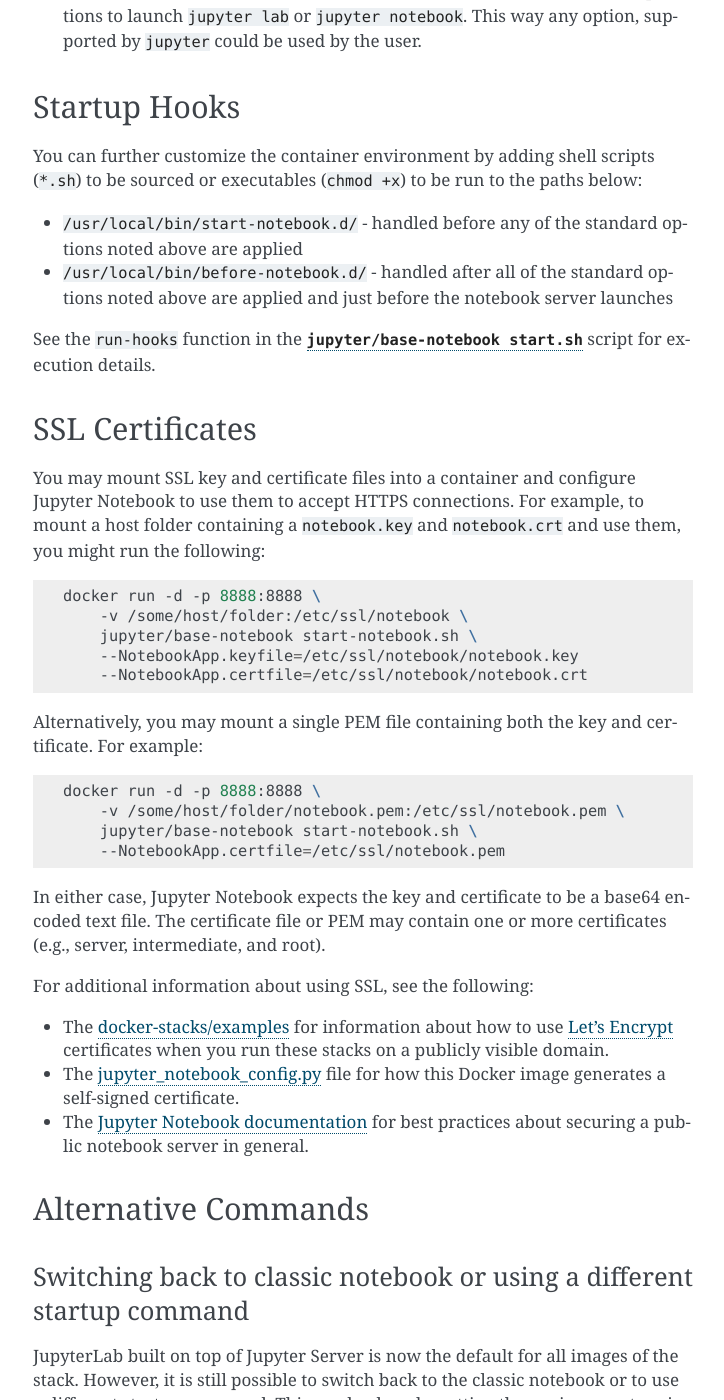
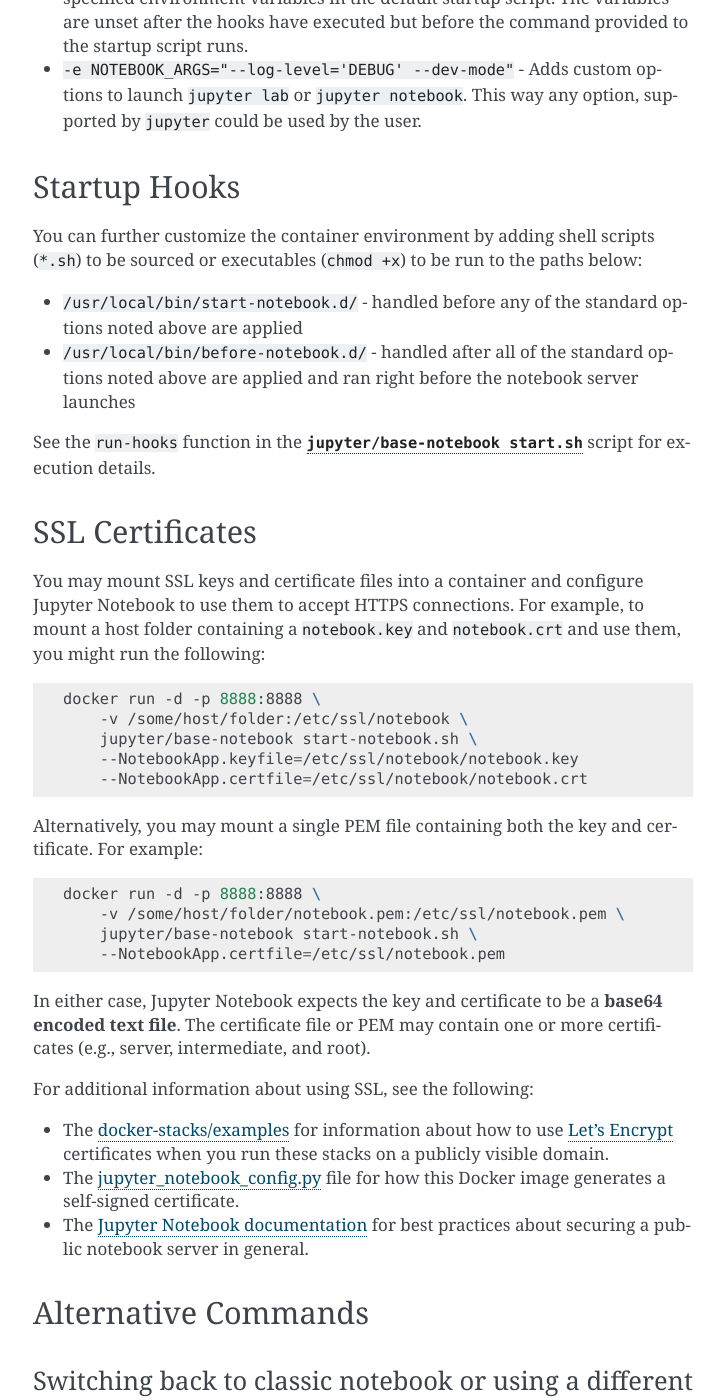
Before and after one commit to jupyter/docker-stacks, a Sphinx documentation site: the page built from docs/using/common.md, in a window 1280 px wide and 1400 px high, scrolled down 2963 px. Shown: the whole window, without its empty margins (387-1111 px from the left). Built offline with Sphinx 7.4.7, drawn with Linux system fonts in a browser that asks for light colours; some of the changed text lies outside the part shown.

Commit message:
:memo: Changes to common.md

````diff
--- a/docs/using/common.md
+++ b/docs/using/common.md
@@ -12,13 +12,17 @@
 For example, to secure the Notebook server with a custom password hashed using `IPython.lib.passwd()` instead of the default token, you can run the following:
 
 ```bash
-docker run -d -p 8888:8888 jupyter/base-notebook start-notebook.sh --NotebookApp.password='sha1:74ba40f8a388:c913541b7ee99d15d5ed31d4226bf7838f83a50e'
+docker run -d -p 8888:8888 \
+    jupyter/base-notebook start-notebook.sh \
+    --NotebookApp.password='sha1:74ba40f8a388:c913541b7ee99d15d5ed31d4226bf7838f83a50e'
 ```
 
 For example, to set the base URL of the notebook server, you can run the following:
 
 ```bash
-docker run -d -p 8888:8888 jupyter/base-notebook start-notebook.sh --NotebookApp.base_url=/some/path
+docker run -d -p 8888:8888 \
+    jupyter/base-notebook start-notebook.sh \
+    --NotebookApp.base_url=/some/path
 ```
 
 ## Docker Options
@@ -90,15 +94,14 @@
 
 - `/usr/local/bin/start-notebook.d/` - handled before any of the standard options noted above
   are applied
-- `/usr/local/bin/before-notebook.d/` - handled after all of the standard options noted above are
-  applied and just before the notebook server launches
+- `/usr/local/bin/before-notebook.d/` - handled after all of the standard options noted above are applied and ran right before the notebook server launches
 
 See the `run-hooks` function in the [`jupyter/base-notebook start.sh`](https://github.com/jupyter/docker-stacks/blob/master/base-notebook/start.sh)
 script for execution details.
 
 ## SSL Certificates
 
-You may mount SSL key and certificate files into a container and configure Jupyter Notebook to use them to accept HTTPS connections.
+You may mount SSL keys and certificate files into a container and configure Jupyter Notebook to use them to accept HTTPS connections.
 For example, to mount a host folder containing a `notebook.key` and `notebook.crt` and use them, you might run the following:
 
 ```bash
@@ -119,7 +122,7 @@
     --NotebookApp.certfile=/etc/ssl/notebook.pem
 ```
 
-In either case, Jupyter Notebook expects the key and certificate to be a base64 encoded text file.
+In either case, Jupyter Notebook expects the key and certificate to be a **base64 encoded text file**.
 The certificate file or PEM may contain one or more certificates (e.g., server, intermediate, and root).
 
 For additional information about using SSL, see the following:
@@ -155,13 +158,15 @@
 
 ```bash
 # Run Jupyter Notebook classic
-docker run -it --rm -p 8888:8888 -e DOCKER_STACKS_JUPYTER_CMD=notebook \
-       jupyter/base-notebook
+docker run -it --rm -p 8888:8888 \
+    -e DOCKER_STACKS_JUPYTER_CMD=notebook \
+     jupyter/base-notebook
 # Executing the command: jupyter notebook ...
 
 # Run Jupyter Notebook on Jupyter Server
-docker run -it --rm -p 8888:8888 -e DOCKER_STACKS_JUPYTER_CMD=nbclassic \
-       jupyter/base-notebook
+docker run -it --rm -p 8888:8888 \
+    -e DOCKER_STACKS_JUPYTER_CMD=nbclassic \
+     jupyter/base-notebook
 # Executing the command: jupyter nbclassic ...
 ```
 
````
Also changed, not shown: other parts of docs/using/common.md (+3 -1 lines).
